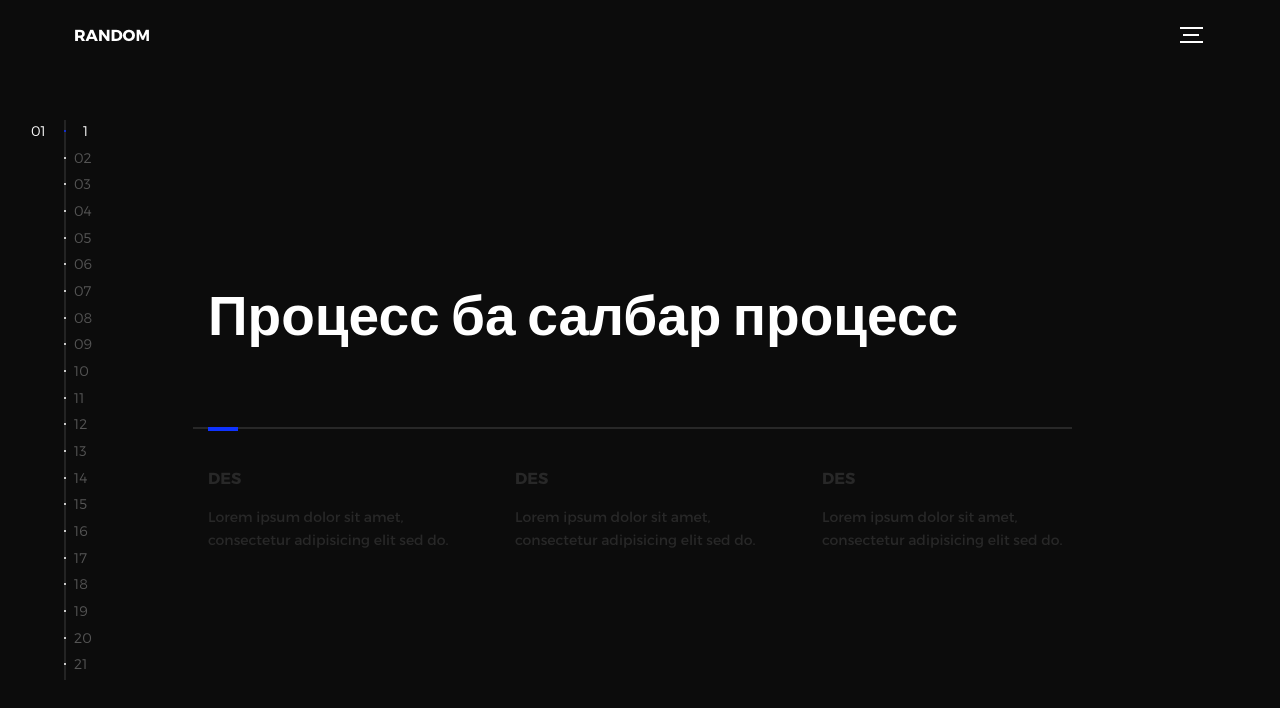
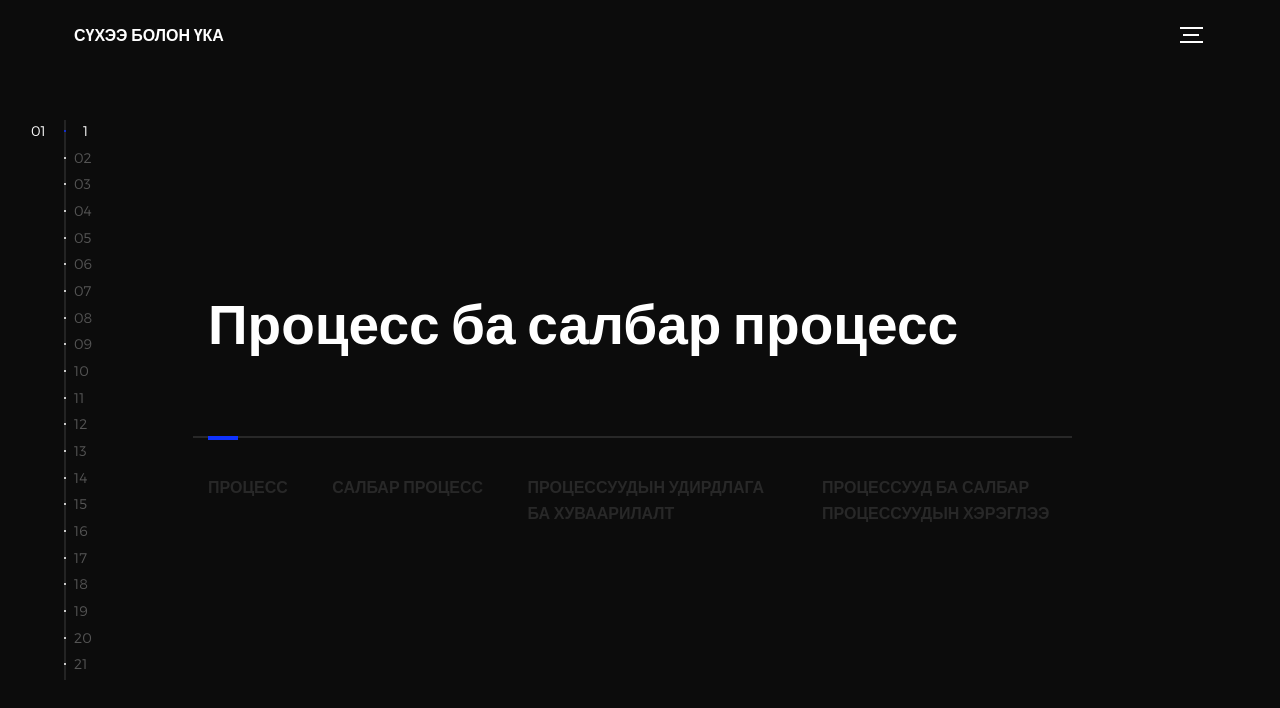
Before and after one commit to Suhbat0423/uildel, a plain HTML site: page index.html in a window 1280 px wide. Drawn offline with nearby package versions, Linux system fonts and the light colour scheme.

Commit message:
medehguiee

```diff
--- a/index.html
+++ b/index.html
@@ -1,7 +1,7 @@
 <!DOCTYPE html>
 <html lang="en">
   <head>
-    <title>Global</title>
+    <title>Процессууд ба салбар процессууд</title>
     <meta charset="utf-8" />
     <meta name="viewport" content="width=device-width, initial-scale=1" />
     <meta http-equiv="X-UA-Compatible" content="IE=edge" />
@@ -10,11 +10,12 @@
     <meta name="author" content="Bucky Maler" />
     <link rel="stylesheet" href="assets/css/main.css" />
   </head>
+
   <body>
     <div class="device-notification">
       <a class="device-notification--logo" href="#0">
         <img src="assets/img/logo.png" alt="Global" />
-        <p>Global</p>
+        <p>Процессууд ба салбар процессууд</p>
       </a>
       <p class="device-notification--message">
         Global has so much to offer that we must request you orient your device
@@ -29,7 +30,7 @@
           <div class="l-wrapper">
             <header class="header">
               <a class="header--logo" href="#0">
-                <p>random</p>
+                <p>Сүхээ болон Үка</p>
               </a>
               <div class="header--nav-toggle">
                 <span></span>
@@ -68,25 +69,20 @@
                   </div>
                   <div class="intro--options">
                     <a href="#0">
-                      <h3>des</h3>
-                      <p>
-                        Lorem ipsum dolor sit amet, consectetur adipisicing elit
-                        sed do.
-                      </p>
+                      <h3>Процесс</h3>
+                      <p></p>
                     </a>
                     <a href="#0">
-                      <h3>des</h3>
-                      <p>
-                        Lorem ipsum dolor sit amet, consectetur adipisicing elit
-                        sed do.
-                      </p>
+                      <h3>Салбар процесс</h3>
+                      <p></p>
                     </a>
                     <a href="#0">
-                      <h3>des</h3>
-                      <p>
-                        Lorem ipsum dolor sit amet, consectetur adipisicing elit
-                        sed do.
-                      </p>
+                      <h3>Процессуудын удирдлага ба хуваарилалт</h3>
+                      <p></p>
+                    </a>
+                    <a href="#0">
+                      <h3>Процессууд ба салбар процессуудын хэрэглээ</h3>
+                      <p></p>
                     </a>
                   </div>
                 </div>
@@ -452,14 +448,13 @@
         </div>
       </div>
       <ul class="outer-nav">
-        <li class="is-active">1</li>
-        <li>2</li>
+        <li class="is-active">Процессууд</li>
+        <li>салбар процессууд</li>
         <li>3</li>
         <li>4</li>
         <li>5</li>
         <li>6</li>
-        <li>7</li>
-        <li>8</li>
+        <li>9</li>
       </ul>
     </div>
 
```
